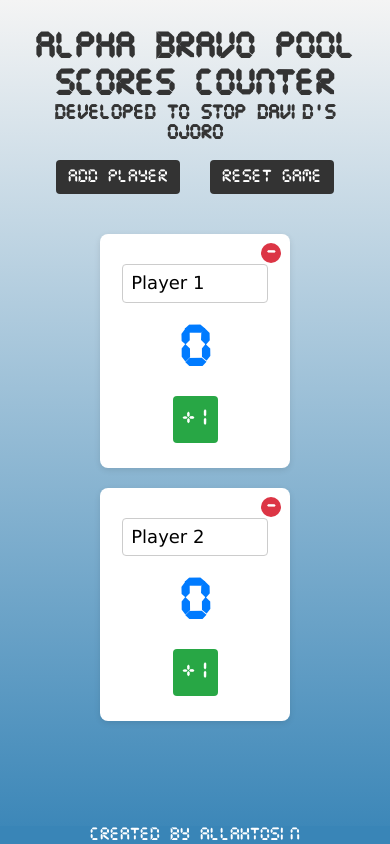
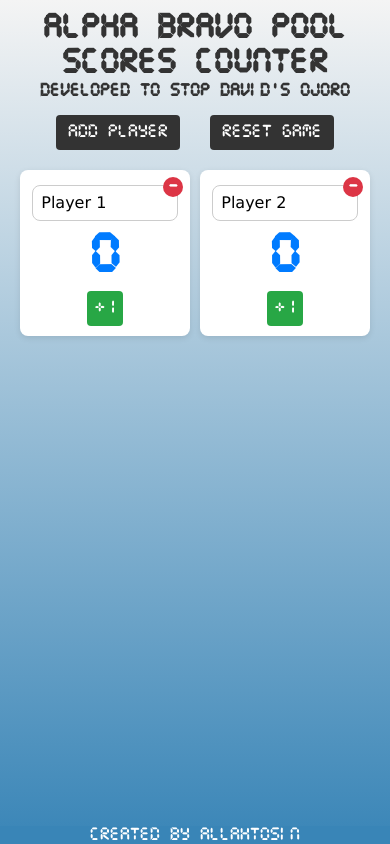
Before and after one commit to code-Allahtosin/AlphaBravo-Scoreboard, a plain HTML site: page index.html in a window 390 px wide. Drawn offline with nearby package versions, Linux system fonts and the light colour scheme.

Commit message:
Phone refactoring

```diff
--- a/styles.css
+++ b/styles.css
@@ -1,3 +1,5 @@
+@media only screen and (min-width: 600px) {
+
 html{min-height: 100vh; max-width: 100%;}
 @font-face {
     src: url("cursedtimer.ttf");
@@ -166,3 +168,189 @@ button:disabled {
 #ResetBtn:hover{
  background-color: #dc3545;
 }
+
+}
+
+ @media only screen and (max-width: 599px) {
+html{min-height: 100%; max-width: 100%;}
+@font-face {
+    src: url("cursedtimer.ttf");
+    font-family: CursedTimerULiL;
+}
+body {
+  font-family: CursedTimerULiL, Verdana, 'Segoe UI', Tahoma, Geneva, sans-serif;
+  /* background-color: #f4f4f4; */
+  background-image: linear-gradient(to top, #3985b7, #f4f4f4);
+  padding: 12px;
+  margin: 0;
+
+}
+
+h1 {
+  font-size: 1.9rem;
+  margin: 0px;
+  padding: 0px;
+  text-align: center;
+  color: #333;
+}
+h2 {
+  font-size: 1rem;
+   margin: 0px;
+  padding: 0px;
+  text-align: center;
+  color: #333;
+}
+
+footer{
+  position: fixed;
+  right: 0;
+  bottom: 0;
+  width: 100%;
+  background-color: #3985b7;
+  color: white;
+  text-align: center;
+}
+
+#players {
+  display: flex;
+  flex-wrap: wrap;
+  gap: 10px;
+  justify-content: center;
+  margin-top: 10px;
+}
+
+.player {
+  position: relative;
+  font-style: normal;
+  background-color: #fff;
+  border-radius: 8px;
+  box-shadow: 0 2px 6px rgba(0,0,0,0.1);
+  padding: 10px;
+  width: 150px;
+  text-align: center;
+}
+
+.remove-btn {
+  position: absolute;
+  top: 2px;
+  right: 2px;
+  background-color: #dc3545;
+  color: white;
+  border: none;
+  border-radius: 50%;
+  width: 20px;
+  height: 20px;
+  font-size: 14px;
+  font-weight: bold;
+  cursor: pointer;
+  line-height: 20px;
+  padding: 0;
+  text-align: center;
+}
+
+.player input[type="text"] {
+font-family: Geneva;
+  font-size: 1rem;
+  padding: 8px;
+  width: 85%;
+  margin-top: 5px;
+  margin-bottom: 5px;
+  border: 01px solid #ccc;
+  border-radius: 8px;
+  overflow: hidden;
+}
+
+.score {
+  font-size: 3rem;
+  font-family: 'CursedTimerULiL';
+  font-weight: bold;
+  margin: 5px 0;
+  color: #007bff;
+}
+
+.position {
+  font-size: 0.8rem;
+  vertical-align: super;
+  margin-left: 1px;
+  color: #555;
+}
+
+.log {
+font-family: Geneva;
+  font-size: 0.9rem;
+  color: #555;
+  margin-top: 5px;
+  word-wrap: break-word;
+}
+
+button {
+  font-family: 'CursedTimerULiL';
+  padding: 8px 12px;
+  margin: 5px;
+  font-size: 1rem;
+  border: none;
+  border-radius: 4px;
+  cursor: pointer;
+  transition: background-color 0.2s ease;
+}
+
+button:hover {
+  background-color: #ddd;
+}
+
+.btn-plus1 {
+  padding: 8px !important;
+  margin: 0px !important;
+  font-size: 1rem !important;
+  border: none;
+  border-radius: 4px;
+  background-color: #28a745;
+  color: white;
+}
+
+.btn-plus2 {
+  padding: 8px !important;
+  margin: 0px !important;
+  font-size: 1rem !important;
+  background-color: #000;
+  color: white;
+}
+
+.btn-minus1 {
+  padding: 8px !important;
+  margin: 0px !important;
+  font-size: 1rem !important;
+  background-color: #dc3545;
+  color: white;
+}
+
+.controls {
+  font-family: 'CursedTimerULiL';
+  text-align: center;
+  margin-top: 5px;
+  margin-bottom: 10px;
+}
+
+.controls button {
+  font-family: 'CursedTimerULiL';
+  background-color: #333;
+  color: white;
+  margin: 10px;
+}
+
+.controls button:hover {
+  background-color: #555;
+}
+
+button:disabled {
+  background-color: #ccc !important;
+  color: #666 !important;
+  cursor: not-allowed;
+}
+
+
+#ResetBtn:hover{
+ background-color: #dc3545;
+}
+
+}
```
